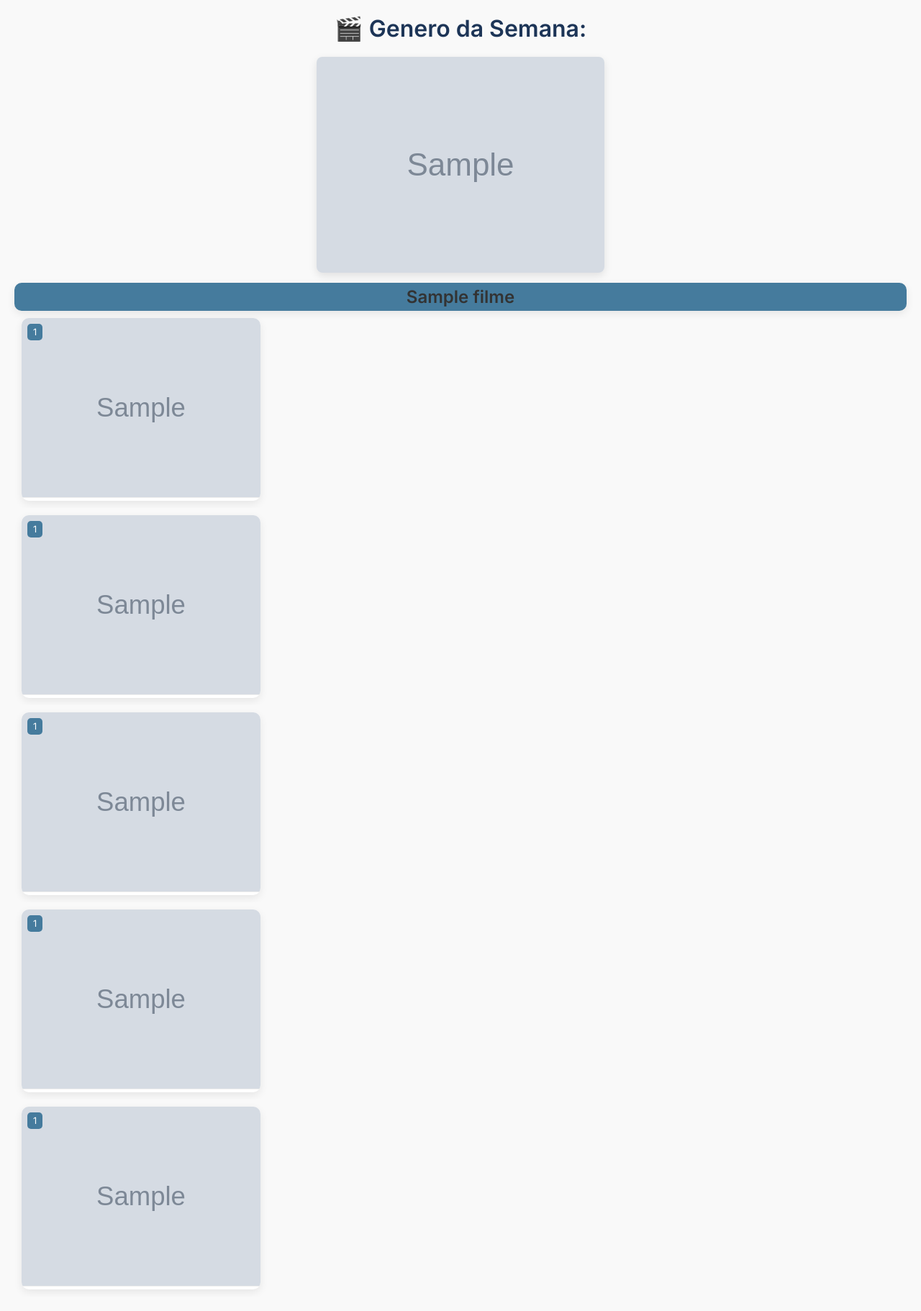
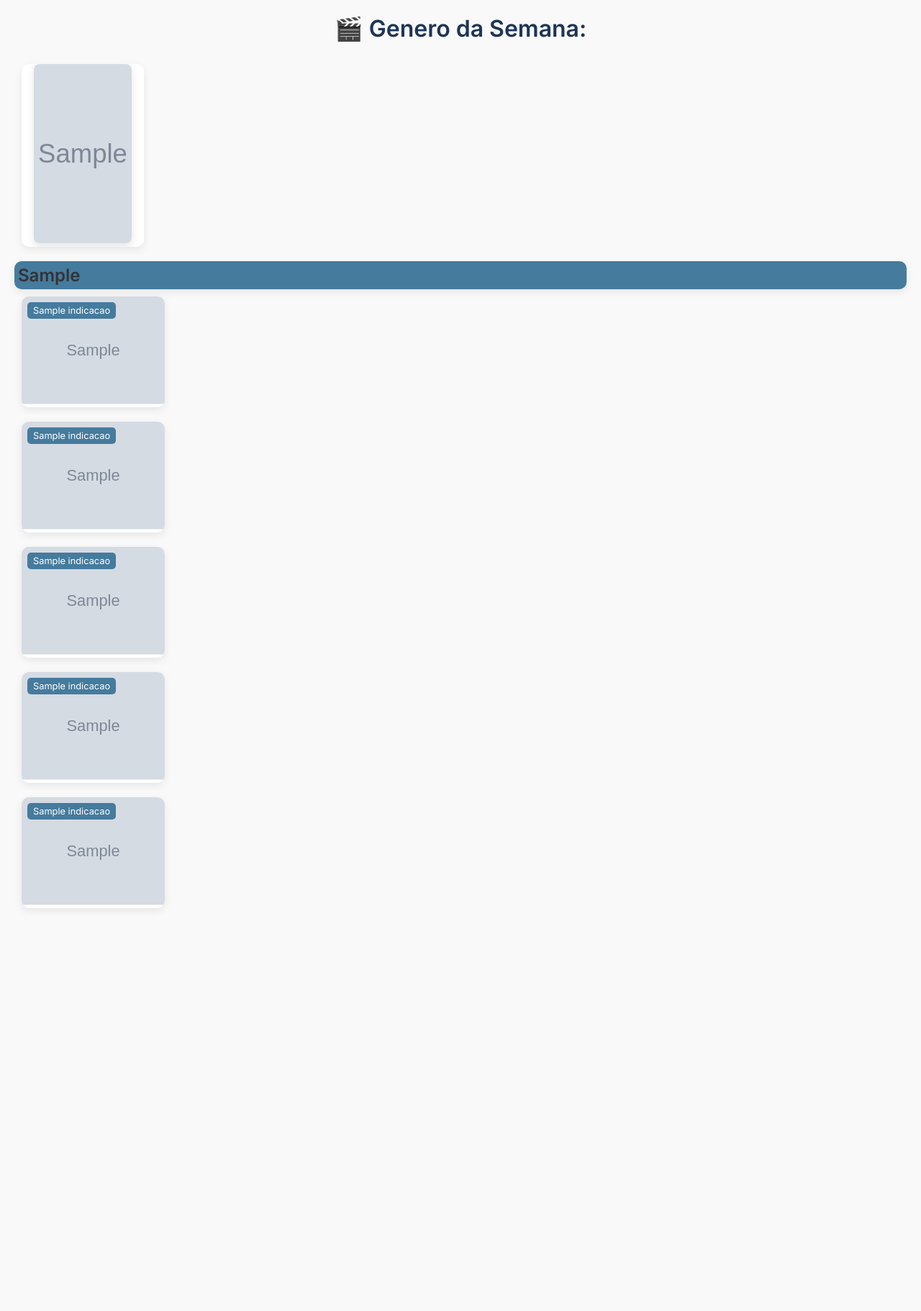
Before and after one commit to EduardoLBorges/Clube-do-filme, a Flask app: page /filmes in a window 1280 px wide. Shown: the whole page at 72% size. After the commit the page ends 1264 px from the top, so only its background shows below. Run offline with Flask 3, Linux system fonts and the light colour scheme; grey boxes marked "Sample" are stand-in pictures; a database or web service that is not in the repository returns one stand-in record (values such as "Sample title"); some libraries are stand-ins or nearby versions.

Commit message:
feat: enchece css for bette experience

```diff
--- a/app.py
+++ b/app.py
@@ -33,26 +33,26 @@ def filmes():
     print(genero_da_semana)
     # Busca os dados do filme da semana
     cur.execute("SELECT id, titulo, imagem_url FROM filmes WHERE genero = %s", (genero_da_semana,))
-    genero = cur.fetchone()
-
+    filmes_genero = cur.fetchall()
+    print(filmes_genero)
     # Busca a lista de todos os filmes de Animação
-    cur.execute("SELECT id, titulo, imagem_url, genero, indicacao FROM filmes WHERE genero = 'Animação'")
+    cur.execute("SELECT id, titulo, imagem_url, genero, indicacao FROM filmes WHERE genero = 'Animação' ORDER BY ordem ASC")
     filmes_animacao = cur.fetchall()
-
+    print(filmes_animacao)
     # Busca a lista de todos os filmes de Terror
-    cur.execute("SELECT id, titulo, imagem_url, genero, indicacao FROM filmes WHERE genero = 'Terror'")
+    cur.execute("SELECT id, titulo, imagem_url, genero, indicacao FROM filmes WHERE genero = 'Terror' ORDER BY ordem ASC")
     filmes_terror = cur.fetchall()
 
     # Busca a lista de todos os filmes de Aventura
-    cur.execute("SELECT id, titulo, imagem_url, genero, indicacao FROM filmes WHERE genero = 'Aventura'")
+    cur.execute("SELECT id, titulo, imagem_url, genero, indicacao FROM filmes WHERE genero = 'Aventura' ORDER BY ordem ASC")
     filmes_aventura = cur.fetchall()
 
     # Busca a lista de todos os filmes de Drama
-    cur.execute("SELECT id, titulo, imagem_url, genero, indicacao FROM filmes WHERE genero = 'Drama'")
+    cur.execute("SELECT id, titulo, imagem_url, genero, indicacao FROM filmes WHERE genero = 'Drama' ORDER BY ordem ASC")
     filmes_drama = cur.fetchall()
 
     # Busca a lista de todos os filmes de Ficção Científica
-    cur.execute("SELECT id, titulo, imagem_url, genero, indicacao FROM filmes WHERE genero = 'Ficção Científica'")
+    cur.execute("SELECT id, titulo, imagem_url, genero, indicacao FROM filmes WHERE genero = 'Ficção Científica' ORDER BY ordem ASC")
     filmes_scifi = cur.fetchall()
 
     cur.close()
@@ -63,7 +63,8 @@ def filmes():
     filmes_aventura=filmes_aventura,
     filmes_drama=filmes_drama,
     filmes_scifi=filmes_scifi,
-    genero=genero)
+    filmes_genero=filmes_genero,
+    genero_da_semana=genero_da_semana)
 
 # Rota para lista real
 @app.route('/real')
--- a/static/style.css
+++ b/static/style.css
@@ -228,6 +228,38 @@ textarea {
   text-align: center;
 }
 
+
+.genero-semana-grid {
+  display: grid;
+  grid-auto-flow: column;
+  grid-auto-columns: 180px;
+  gap: 20px;
+  overflow-x: auto;
+  padding: 10px 10px;
+  scroll-snap-type: x mandatory;
+  scrollbar-width: thin;
+  scrollbar-color: #888 transparent;
+}
+
+.filmes-semana{
+  background: white;
+  border-radius: 10px;
+  box-shadow: 0 4px 12px rgba(0, 0, 0, 0.08);
+  overflow: hidden;
+  text-align: center;
+  position: relative;
+  transition: transform 0.3s;
+  width: 170px;
+  height: auto;
+  scroll-snap-align: start;
+}
+
+.filmes-semana img{
+  width: auto;
+  height: 250px;
+  border-bottom: 1px solid #eee;
+}
+
 .titulo {
   background: #457b9d;
   border-radius: 10px;
@@ -243,7 +275,7 @@ textarea {
 .filmes-grid-home {
   display: grid;
   grid-auto-flow: column;
-  grid-auto-columns: auto; /* largura fixa de cada item */
+  grid-auto-columns: auto;
   gap: 20px;
   overflow-x: auto;
   padding: 10px 10px;
@@ -264,8 +296,6 @@ textarea {
   width: fit-content;
   height: auto;
   scroll-snap-align: start;
-  flex-shrink: 0;
-  justify-content: center;
 }
 
 .filme-item:hover {
@@ -274,7 +304,7 @@ textarea {
 
 .filme-item img {
   width: auto;
-  height: 250px;
+  height: 150px;
   border-bottom: 1px solid #eee;
   max-width: auto;
 }
--- a/templates/home.html
+++ b/templates/home.html
@@ -12,17 +12,23 @@
 <body>
   <main>
     <h1>🎬 Genero da Semana:</h1>
-    <div class="filme-semana">
-      <a href="{{ url_for('avaliar', filme_id=genero[0]) }}">
-        <img src="{{ genero[2] }}" class="poster" alt="{{ genero[1] }}">
-      </a>
-      <div class="titulo">{{ genero[1] }}</div>
+    <div class="genero-semana">
+      <div class="genero-semana-grid">
+        {% for f in filmes_genero %}
+        <div class="filmes-semana">
+          <a href="{{ url_for('avaliar', filme_id=f[0]) }}">
+            <img src="{{ f[2] }}" class="poster" alt="{{ f[1] }}">
+          </a>
+        </div>
+        {% endfor %}
+      </div>
+      <div class="titulo">{{ genero_da_semana }}</div>
     </div>
 
     <div class="filmes-grid-home">
       {% for f in filmes_animacao %}
       <div class="filme-item">
-        <div class="numero">{{ loop.index }}</div>
+        <div class="numero">{{ f[4] }}</div>
         <a href="{{ url_for('avaliacoes', filme_id=f[0]) }}">
           <img src="{{ f[2] }}" alt="{{ f[1] }}">
         </a>
@@ -32,7 +38,7 @@
     <div class="filmes-grid-home">
       {% for f in filmes_terror %}
       <div class="filme-item">
-        <div class="numero">{{ loop.index }}</div>
+        <div class="numero">{{ f[4] }}</div>
         <a href="{{ url_for('avaliacoes', filme_id=f[0]) }}">
           <img src="{{ f[2] }}" alt="{{ f[1] }}">
         </a>
@@ -42,7 +48,7 @@
     <div class="filmes-grid-home">
       {% for f in filmes_aventura %}
       <div class="filme-item">
-        <div class="numero">{{ loop.index }}</div>
+        <div class="numero">{{ f[4] }}</div>
         <a href="{{ url_for('avaliacoes', filme_id=f[0]) }}">
           <img src="{{ f[2] }}" alt="{{ f[1] }}">
         </a>
@@ -52,7 +58,7 @@
     <div class="filmes-grid-home">
       {% for f in filmes_drama %}
       <div class="filme-item">
-        <div class="numero">{{ loop.index }}</div>
+        <div class="numero">{{ f[4] }}</div>
         <a href="{{ url_for('avaliacoes', filme_id=f[0]) }}">
           <img src="{{ f[2] }}" alt="{{ f[1] }}">
         </a>
@@ -62,7 +68,7 @@
     <div class="filmes-grid-home">
       {% for f in filmes_scifi %}
       <div class="filme-item">
-        <div class="numero">{{ loop.index }}</div>
+        <div class="numero">{{ f[4] }}</div>
         <a href="{{ url_for('avaliacoes', filme_id=f[0]) }}">
           <img src="{{ f[2] }}" alt="{{ f[1] }}">
         </a>
@@ -70,6 +76,7 @@
       {% endfor %}
     </div>
   </main>
+
 </body>
 
 </html>
```
